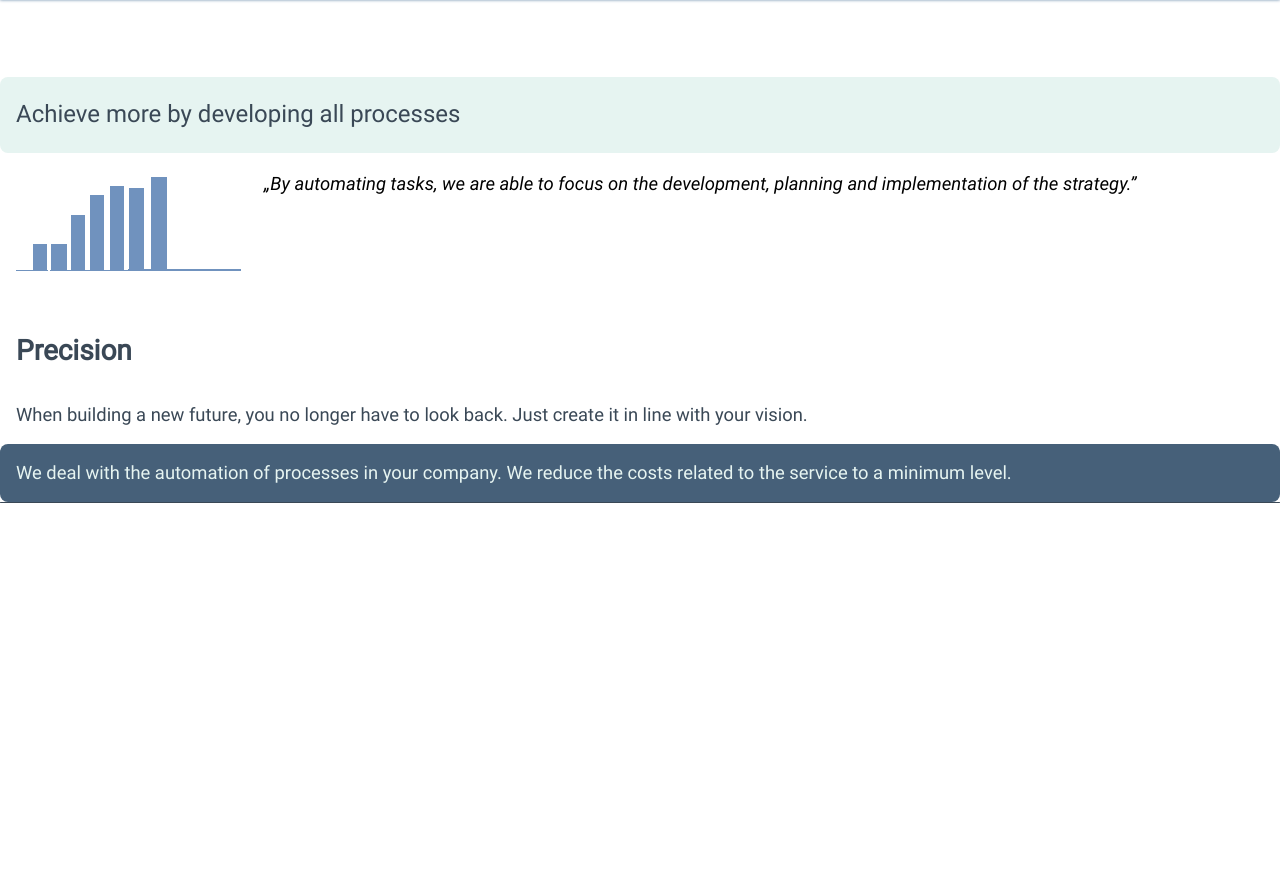
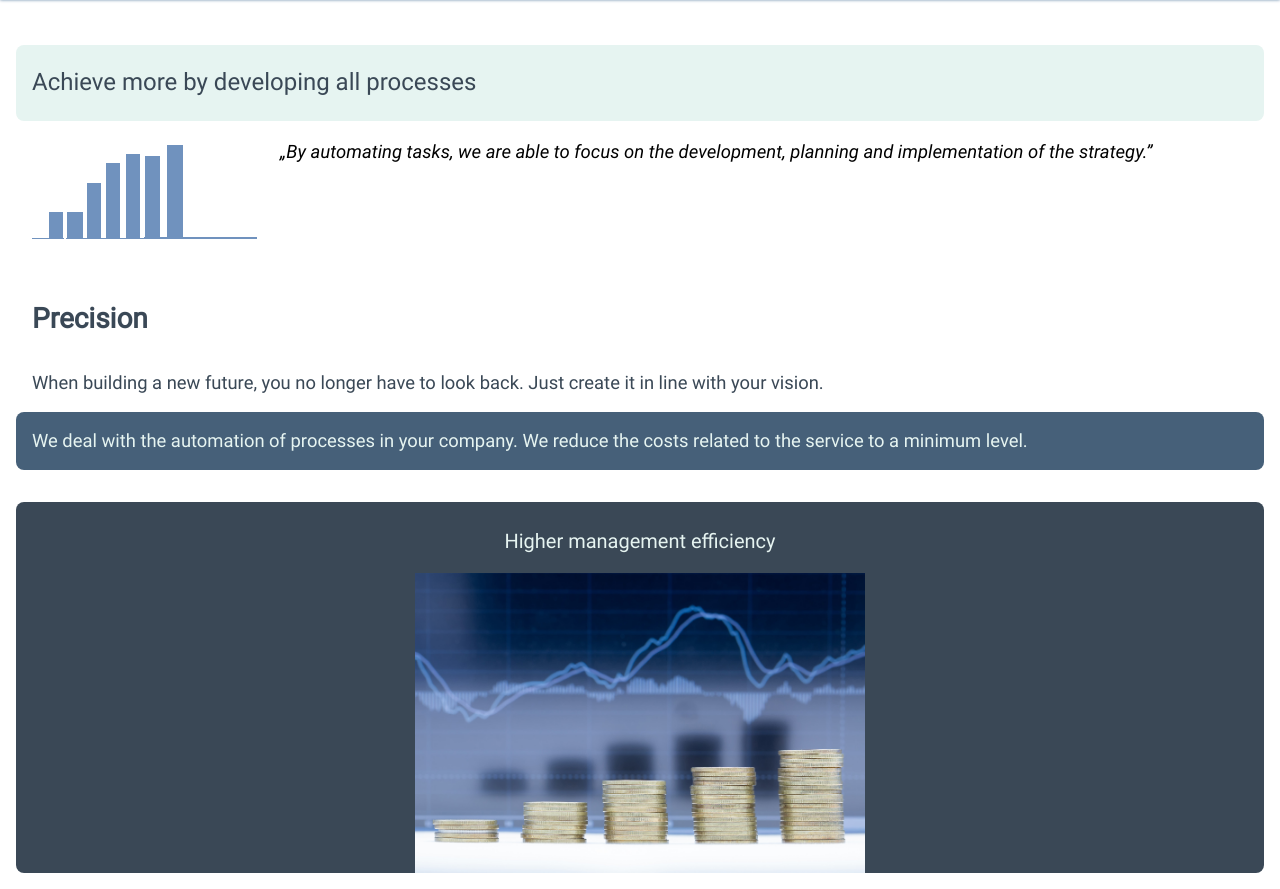
Before and after one commit to SzymonSzmydt/GoodForm, a website: page index.html in a window 1280 px wide. Shown: the part 59-948 px from the top of the page. Before the commit the page ends 800 px from the top, so only its background shows below. Drawn offline with Linux system fonts and the light colour scheme.

Commit message:
Adding welcome right site title and picture

```diff
--- a/index.html
+++ b/index.html
@@ -39,11 +39,12 @@
 
     <main>
         <div class="container main row">
-            <section class="main__section main-left col-sm-12 col-lg-6">
-                <div class="welcome__title-box">
-                    <h3 class="welcome-title">Achieve more by developing all processes</h3>
-                </div>
+            <section class="main__section col-sm-12 col-lg-6">
                 <div class="welcome__left">
+                    <div class="welcome__title-box">
+                        <h3 class="welcome-title">Achieve more by developing all processes</h3>
+                    </div>
+
                     <div class="welcome__left-double">
                         <div class="welcome__left-data1"></div>
                         <q class="welcome__left-quote">By automating tasks, we are able to focus on the development,
@@ -61,12 +62,16 @@
                             We reduce the costs related to the service to a minimum level.</p>
                     </div>
                 </div>
+            </section>
+
+            <section class="main__section col-sm-12 col-lg-6">
+
                 <div class="welcome__right">
-
+                    <div class="welcome__right-title">
+                        <p>Higher management efficiency</p>
+                    </div>
+                    <div class="welcome__right-body"></div>
                 </div>
-            </section>
-            <section class="main__section main-right col-sm-12 col-lg-6">
-
             </section>
         </div>
     </main>
--- a/scss/components/_header.scss
+++ b/scss/components/_header.scss
@@ -150,7 +150,7 @@
   top: 0;
   z-index: 1;
 
-  box-shadow: 0 1px 6px $color-bonus;
+  box-shadow: 0 1px 6px $color-secondary;
   background-color: $color-white;
 
   animation-name: menuTurnOn;
--- a/scss/components/_welcome.scss
+++ b/scss/components/_welcome.scss
@@ -3,19 +3,36 @@
     justify-content: center;
     flex-wrap: wrap;
 
+    @include mobile {
+        margin-top: 2rem;
+    }
+
+    @include desktop {
         margin-top: 5rem;
-    padding: 0;
-
+    }
     font-family: $normal-text;
 }
 
 .main__section {
     width: 50%;
 
+    @include mobile {
+        padding: 1rem 0;
+    }
+
+    @include desktop {
+        padding: 1rem 1rem;
+    }
+
     border-radius: $radius;
 }
 
-.main-left {
+.welcome__left {
+    display: flex;
+    flex-direction: column;
+
+    background-color: $color-white;
+}
 
 .welcome__title-box {
     display: flex;
@@ -31,14 +48,6 @@
     font-size: 1.5rem;
     font-weight: normal;
     color: $color-black;
-    }
-}
-
-.welcome__left {
-    display: flex;
-    flex-direction: column;
-
-    background-color: $color-white;
 }
 
 .welcome__left-double {
@@ -74,15 +83,48 @@
 }
 
 .welcome__left-foot {
+
     padding: 0 1rem;
 
     font-size: 1.15rem;
     color: $color-accent;
 
     background-color: $color-secondary-shadow;
+
     border-radius: $radius;
 }
 
-.main-right {
+// SECTION RIGHT
+
+.welcome__right {
+    display: block;
+
     background-color: $color-black;
+    border-radius: $radius;
 }
+
+.welcome__right-title {
+    padding: 0.5rem 1rem 0;
+
+    font-size: 1.25rem;
+    font-weight: normal;
+    color: $color-accent;
+
+    text-align: center;
+}
+
+.welcome__right-body {
+    @include mobile {
+        height: 18.75rem;
+    }
+
+    @include desktop {
+        height: 24.75rem;
+    }
+
+
+    background-image: url("/assets/coins.jpg");
+    background-repeat: no-repeat;
+    background-size: contain;
+    background-position: center;
+}
--- a/scss/general/_colors.scss
+++ b/scss/general/_colors.scss
@@ -9,7 +9,7 @@ $color-third-shadow: color.scale($color-third, $lightness: -50%);
 
 $color-accent: #E6F4F1;
 
-$color-bonus: #FCFCD4;
+$color-bonus: #BCA5AE;
 $color-black: #3A4856;
 $color-white: #ffffff;
 
```
Also changed, not shown: assets/coins.jpg (added), assets/flower.jpg (added), css/main.css, 1 other file. Lines whose indentation alone changed are shown as unchanged.
